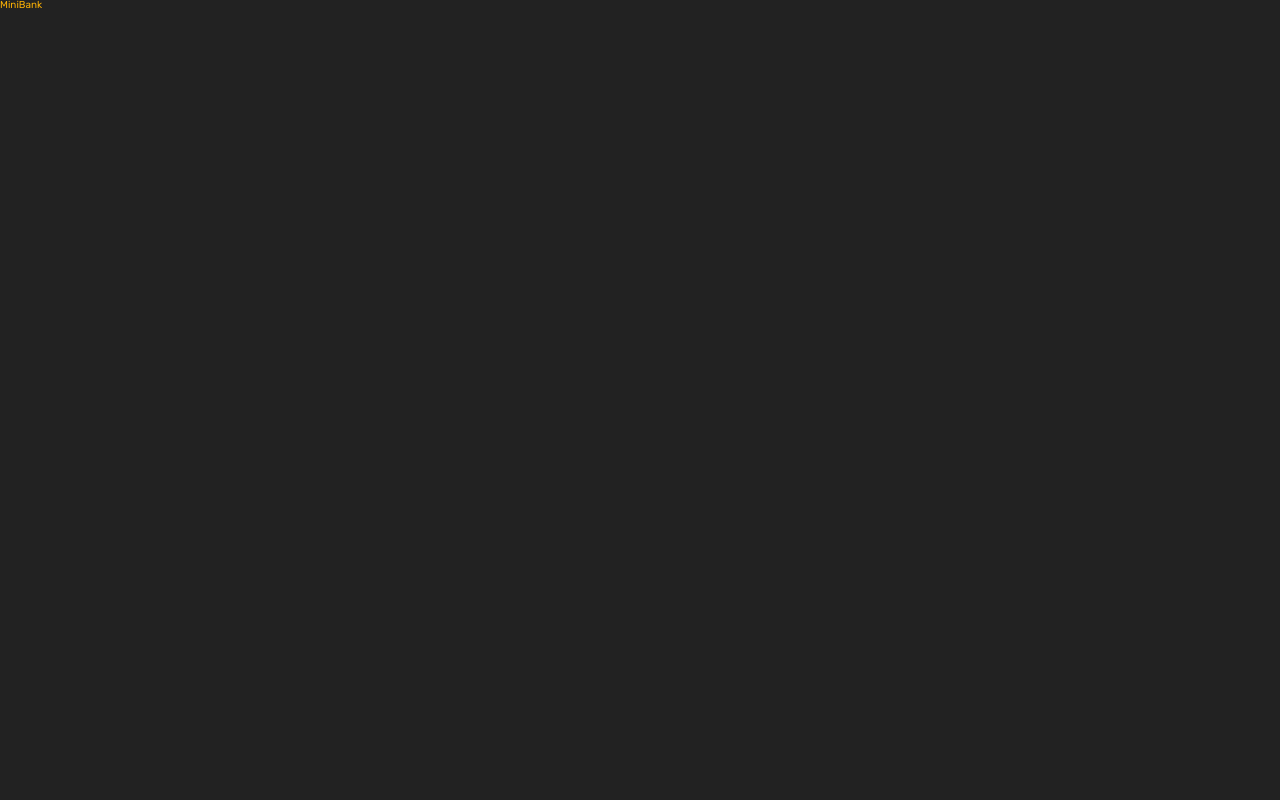
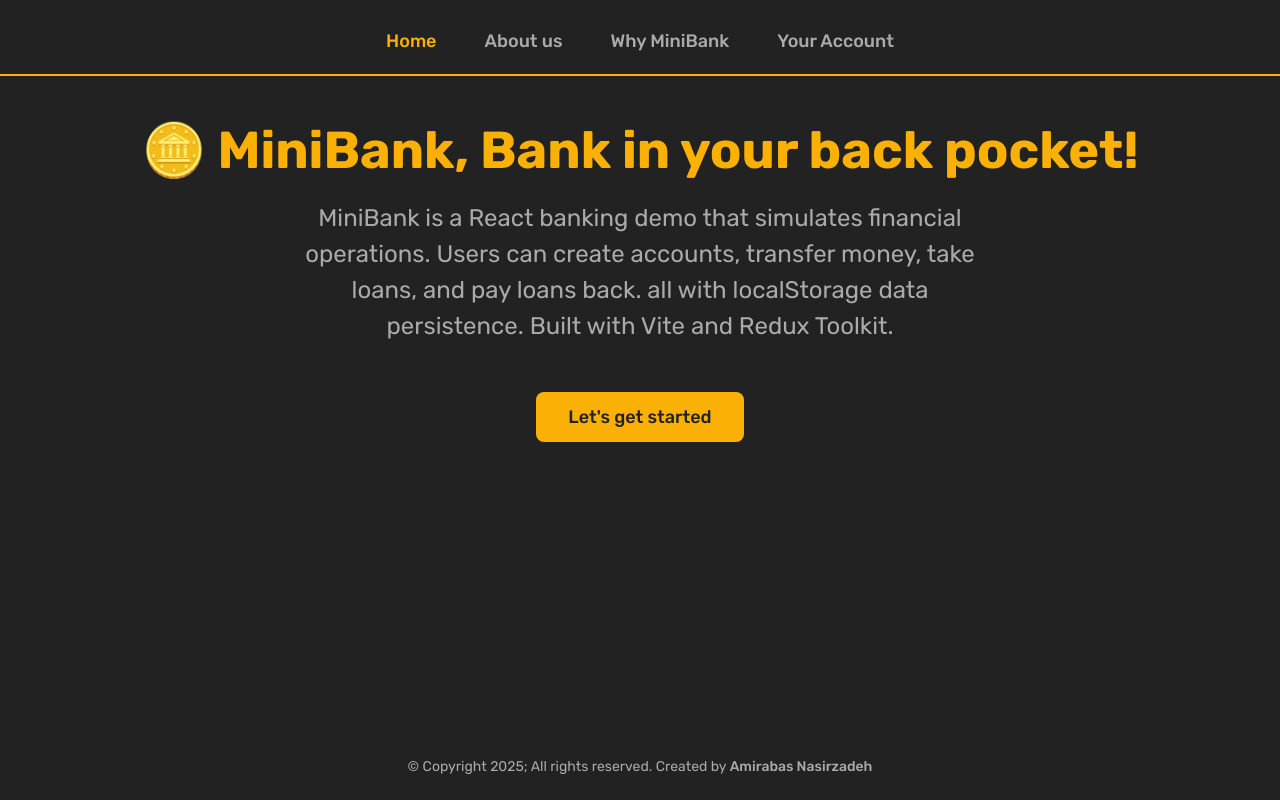
Before and after one commit to AmirabasNasirzadeh/MiniBank, a React (Vite) app: page / in a window 1280 px wide. Built offline with nearby package versions, Linux system fonts and the light colour scheme.

Commit message:
Home page design, some css styles, routing

```diff
--- a/package.json
+++ b/package.json
@@ -11,7 +11,8 @@
   },
   "dependencies": {
     "react": "^19.1.0",
-    "react-dom": "^19.1.0"
+    "react-dom": "^19.1.0",
+    "react-router-dom": "^6.30.1"
   },
   "devDependencies": {
     "@eslint/js": "^9.25.0",
--- a/src/App.jsx
+++ b/src/App.jsx
@@ -1,5 +1,24 @@
+import { BrowserRouter, Route, Routes } from "react-router-dom";
+import Home from "./pages/Home";
+import AboutUs from "./pages/AboutUs";
+import WhyMiniBank from "./pages/WhyMiniBank";
+import Account from "./pages/Account";
+import NavBar from "./components/NavBar";
+import Copyright from "./components/Copyright";
+
 function App() {
-  return <div>MiniBank</div>;
+  return (
+    <BrowserRouter>
+      <NavBar />
+      <Routes>
+        <Route path="/" element={<Home />} />
+        <Route path="/aboutus" element={<AboutUs />} />
+        <Route path="/whyminibank" element={<WhyMiniBank />} />
+        <Route path="/account" element={<Account />} />
+      </Routes>
+      <Copyright />
+    </BrowserRouter>
+  );
 }
 
 export default App;
--- /dev/null
+++ b/src/components/Copyright.jsx
@@ -0,0 +1,16 @@
+function Copyright() {
+  return (
+    <footer>
+      © Copyright 2025; All rights reserved. Created by{" "}
+      <a
+        href="https://github.com/AmirabasNasirzadeh"
+        target="_blank"
+        rel="noreferrer"
+      >
+        Amirabas Nasirzadeh
+      </a>
+    </footer>
+  );
+}
+
+export default Copyright;
--- /dev/null
+++ b/src/components/NavBar.jsx
@@ -0,0 +1,16 @@
+import NavItem from "./NavItem";
+
+function NavBar() {
+  return (
+    <nav class="nav">
+      <ul class="nav__list">
+        <NavItem toPage="/" textContent="Home" />
+        <NavItem toPage="/aboutus" textContent="About us" />
+        <NavItem toPage="/whyminibank" textContent="Why MiniBank" />
+        <NavItem toPage="/account" textContent="Your Account" />
+      </ul>
+    </nav>
+  );
+}
+
+export default NavBar;
--- /dev/null
+++ b/src/components/NavItem.jsx
@@ -0,0 +1,13 @@
+import { NavLink } from "react-router-dom";
+
+function NavItem({ toPage, textContent }) {
+  return (
+    <li>
+      <NavLink to={toPage} className="nav__btn">
+        {textContent}
+      </NavLink>
+    </li>
+  );
+}
+
+export default NavItem;
--- a/src/index.css
+++ b/src/index.css
@@ -17,13 +17,18 @@
 
 :root {
   --primary__color: #fab005;
+  --secondary__color: #c88d04;
   --font__color: #fff;
   --white: #fff;
-  --gray__footer: #111;
   --gray__background: #222;
   --gray__medium: #333;
-  --gray__light: #777;
+  --gray__light: #aaa;
 
+}
+
+::selection {
+  color: var(--gray__background);
+  background: var(--primary__color);
 }
 
 * {
@@ -42,4 +47,109 @@ body {
   font-weight: 400;
   color: var(--primary__color);
   background-color: var(--gray__background);
+  min-height: 100vh;
+  display: flex;
+  flex-direction: column;
+  align-items: center;
+  padding-top: 3.2rem;
 }
+
+#root {
+  width: 100%;
+}
+
+/*************************/
+/* Main Page */
+/*************************/
+
+.nav {
+  display: flex;
+  justify-content: center;
+  width: 100%;
+  padding-bottom: 2.4rem;
+  border-bottom: 2px solid var(--primary__color);
+  margin-bottom: 4.8rem;
+}
+
+.nav__list {
+  display: flex;
+  list-style: none;
+  gap: 4.8rem;
+}
+
+.nav__btn {
+  color: var(--gray__light);
+  text-decoration: none;
+  font-size: 1.8rem;
+  font-weight: 500;
+  transition: color 0.2s;
+}
+
+.nav__btn:hover {
+  color: var(--primary__color);
+}
+
+.nav__btn.active {
+  color: var(--primary__color);
+}
+
+.main__content {
+  display: flex;
+  flex-direction: column;
+  align-items: center;
+  text-align: center;
+  padding: 0 2.4rem;
+}
+
+.main__heading {
+  color: var(--primary__color);
+  font-size: 5.2rem;
+  margin-bottom: 2.4rem;
+}
+
+.main__subheader {
+  color: var(--gray__light);
+  font-size: 2.4rem;
+  max-width: 70rem;
+  margin-bottom: 4.8rem;
+  line-height: 1.5;
+}
+
+.main__btn {
+  background-color: var(--primary__color);
+  color: var(--gray__background);
+  padding: 1.6rem 3.2rem;
+  border-radius: 0.8rem;
+  font-size: 1.8rem;
+  font-weight: 500;
+  text-decoration: none;
+  transition: all 0.2s;
+}
+
+.main__btn:hover {
+  background-color: var(--secondary__color);
+}
+
+/*************************/
+/* Copyrigth Footer */
+/*************************/
+
+footer {
+  color: var(--gray__light);
+  position: absolute;
+  font-size: 1.4rem;
+  top: 95%;
+  left: 50%;
+  transform: translateX(-50%)
+}
+
+footer a {
+  color: inherit;
+  text-decoration: none;
+  font-weight: 500;
+  transition: all 0.2s;
+}
+
+footer a:hover {
+  color: var(--primary__color);
+}
--- /dev/null
+++ b/src/pages/AboutUs.jsx
@@ -0,0 +1,5 @@
+function AboutUs() {
+  return <div>About us...</div>;
+}
+
+export default AboutUs;
--- /dev/null
+++ b/src/pages/Account.jsx
@@ -0,0 +1,5 @@
+function Account() {
+  return <div>Account...</div>;
+}
+
+export default Account;
--- /dev/null
+++ b/src/pages/Home.jsx
@@ -0,0 +1,22 @@
+import { Link } from "react-router-dom";
+
+function Home() {
+  return (
+    <>
+      <main class="main__content">
+        <h1 class="main__heading">🪙 MiniBank, Bank in your back pocket!</h1>
+        <p class="main__subheader">
+          MiniBank is a React banking demo that simulates financial operations.
+          Users can create accounts, transfer money, take loans, and pay loans
+          back. all with localStorage data persistence. Built with Vite and
+          Redux Toolkit.
+        </p>
+        <Link to="/account" class="main__btn">
+          Let's get started
+        </Link>
+      </main>
+    </>
+  );
+}
+
+export default Home;
--- /dev/null
+++ b/src/pages/WhyMiniBank.jsx
@@ -0,0 +1,5 @@
+function WhyMiniBank() {
+  return <div>Why MiniBank...</div>;
+}
+
+export default WhyMiniBank;
```
Also changed, not shown: 1 other file (tests, documents, lock files or other folders).
